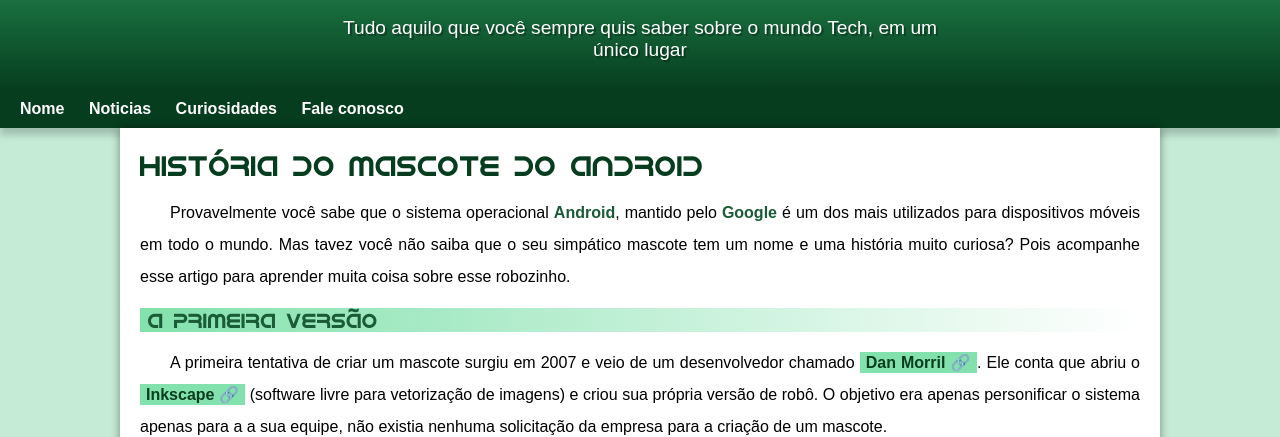
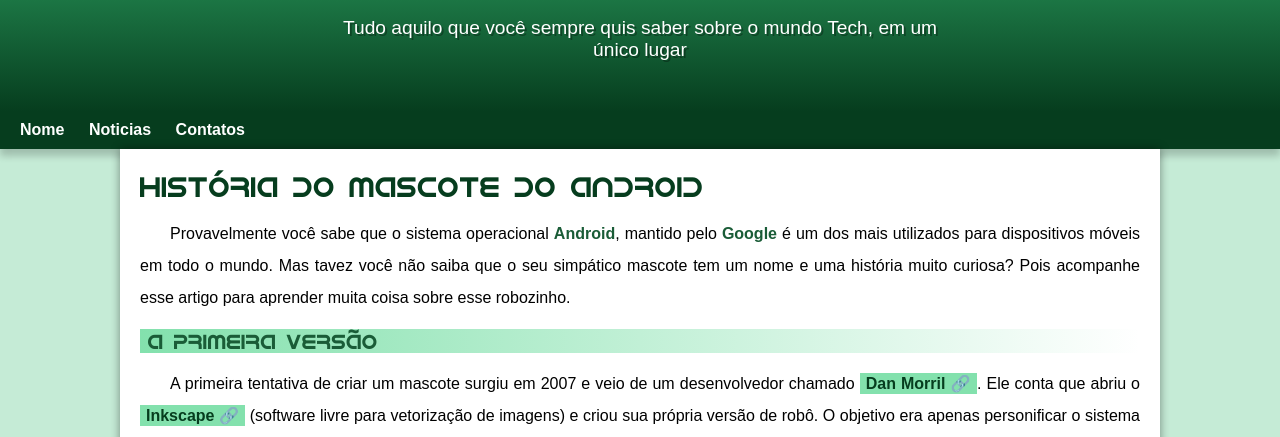
Before and after one commit to deySantos/projeto-android, a plain HTML site: page index.html in a window 1280 px wide. Shown: the part 100-537 px from the top of the page. Drawn offline with Linux system fonts and the light colour scheme.

Commit message:
problema de padding resolvido

```diff
--- a/Estilos/style.css
+++ b/Estilos/style.css
@@ -59,7 +59,7 @@
     padding-right: 10px;
     padding-left: 10px;
     margin: auto;
-    margin-bottom: 20px;
+    padding-bottom: 50px;
     text-shadow: 2px 2px 0px rgba(0, 0, 0, 0.315);
 }
 
--- a/index.html
+++ b/index.html
@@ -16,8 +16,7 @@
     <nav>
         <a href="">Nome</a>
         <a href="">Noticias</a>
-        <a href="">Curiosidades</a>
-        <a href="">Fale conosco</a>
+        <a href="">Contatos</a>
     </nav>
     <main>
         <article>
```
